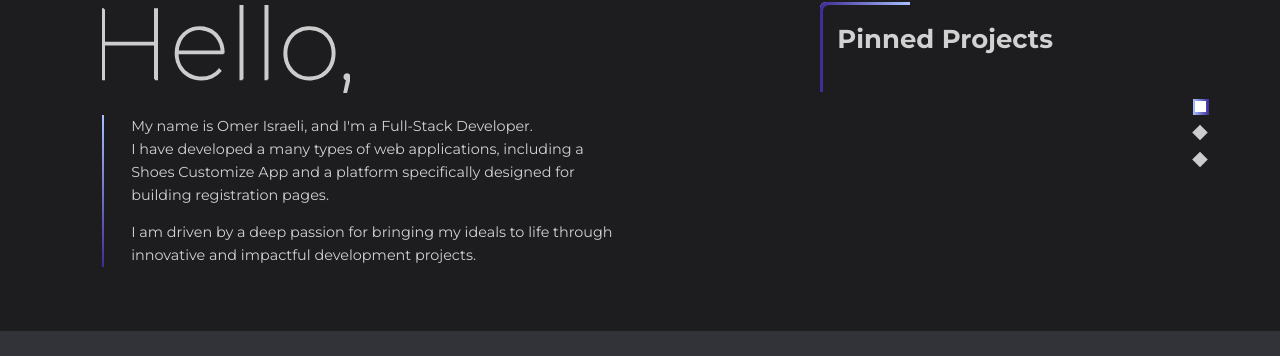
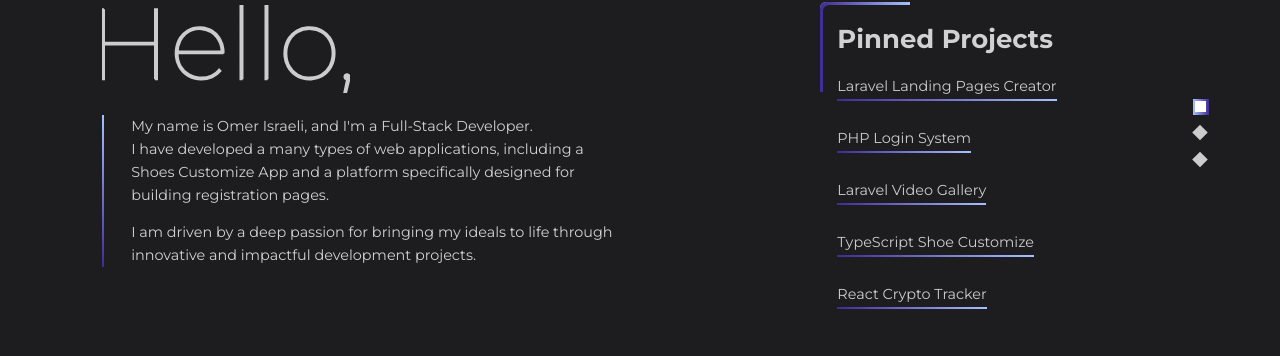
Before and after one commit to Omerisra6/portfolio, a React (Create React App) app: page / in a window 1280 px wide. Shown: the part 219-575 px from the top of the page. Built offline with nearby package versions, Linux system fonts and the light colour scheme.

Commit message:
Tweak: Pinned projects source changed

```diff
--- a/src/pages/HomePage/components/PinnedProject.js
+++ b/src/pages/HomePage/components/PinnedProject.js
@@ -1,5 +1,6 @@
 import React from 'react'
 import styled from 'styled-components'
+import { slugify } from '../../../utils/helpers'
 
 const StyledPinnedProject = styled.a`
     position: relative;
@@ -36,8 +37,10 @@ const StyledPinnedProject = styled.a`
     }
 
 `
-export default function PinnedProject( { url, title } ) {
+export default function PinnedProject( { project } ) {
+
+    const slug = slugify( project.name )
     return (
-        <StyledPinnedProject className="pinned-project" href={`/projects/${url}`}>{title}</StyledPinnedProject>
+        <StyledPinnedProject className="pinned-project" href={`/projects/${slug}`}>{project.name}</StyledPinnedProject>
     )
 }
```
